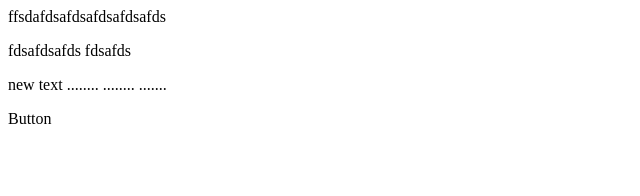
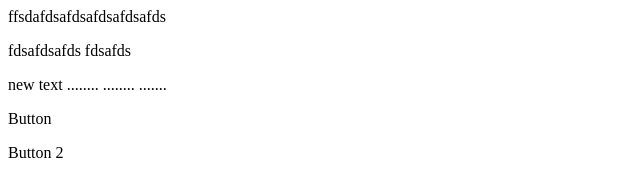
Before and after one commit to ArslanMughal7013/testrepo, a plain HTML site: page index.html in a window 1280 px wide. Shown: the full height of the page, 0-640 px from the left. Drawn offline with Linux system fonts and the light colour scheme.

Commit message:
Button 2 Add

```diff
--- a/index.html
+++ b/index.html
@@ -2,3 +2,4 @@
 fdsafdsafds fdsafds
 <p>new text ........ ........ .......</p>
 <p>Button</p>
+<p>Button 2 </p>
```
